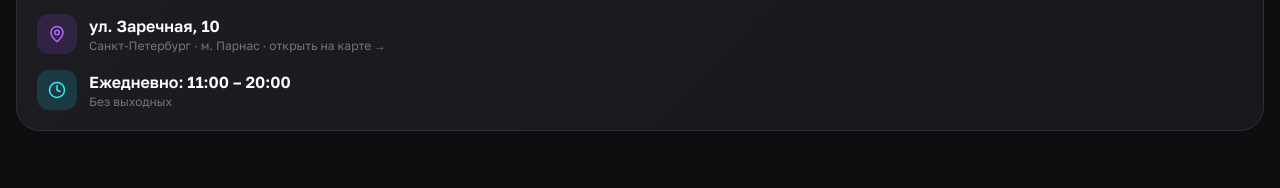
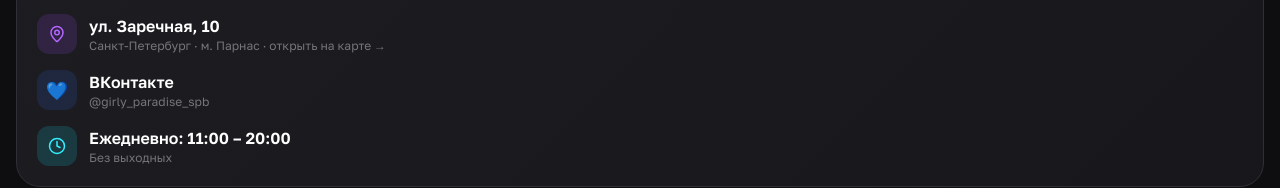
Before and after one commit to pr-poehali-dev/online-booking-app, a React (Vite) app: page / in a window 1280 px wide. Shown: the part 1254-1442 px from the top of the page. Built offline with nearby package versions, Linux system fonts and the light colour scheme.

Commit message:
feat: add VK community link

```diff
--- a/src/pages/Index.tsx
+++ b/src/pages/Index.tsx
@@ -269,6 +269,16 @@ function HomePage({ setPage, startBooking }: { setPage: (p: Page) => void; start
             <div className="flex-1">
               <div className="text-white font-semibold group-hover:underline">ул. Заречная, 10</div>
               <div className="text-white/40 text-xs">Санкт-Петербург · м. Парнас · открыть на карте →</div>
+            </div>
+          </a>
+          <a href="https://vk.ru/girly_paradise_spb" target="_blank" rel="noopener noreferrer" className="flex items-center gap-3 group">
+            <div className="w-10 h-10 rounded-xl flex items-center justify-center flex-shrink-0"
+              style={{ background: "hsl(220 80% 55% / 0.15)" }}>
+              <span style={{ fontSize: 18 }}>💙</span>
+            </div>
+            <div>
+              <div className="text-white font-semibold group-hover:underline">ВКонтакте</div>
+              <div className="text-white/40 text-xs">@girly_paradise_spb</div>
             </div>
           </a>
           <div className="flex items-center gap-3">
```
